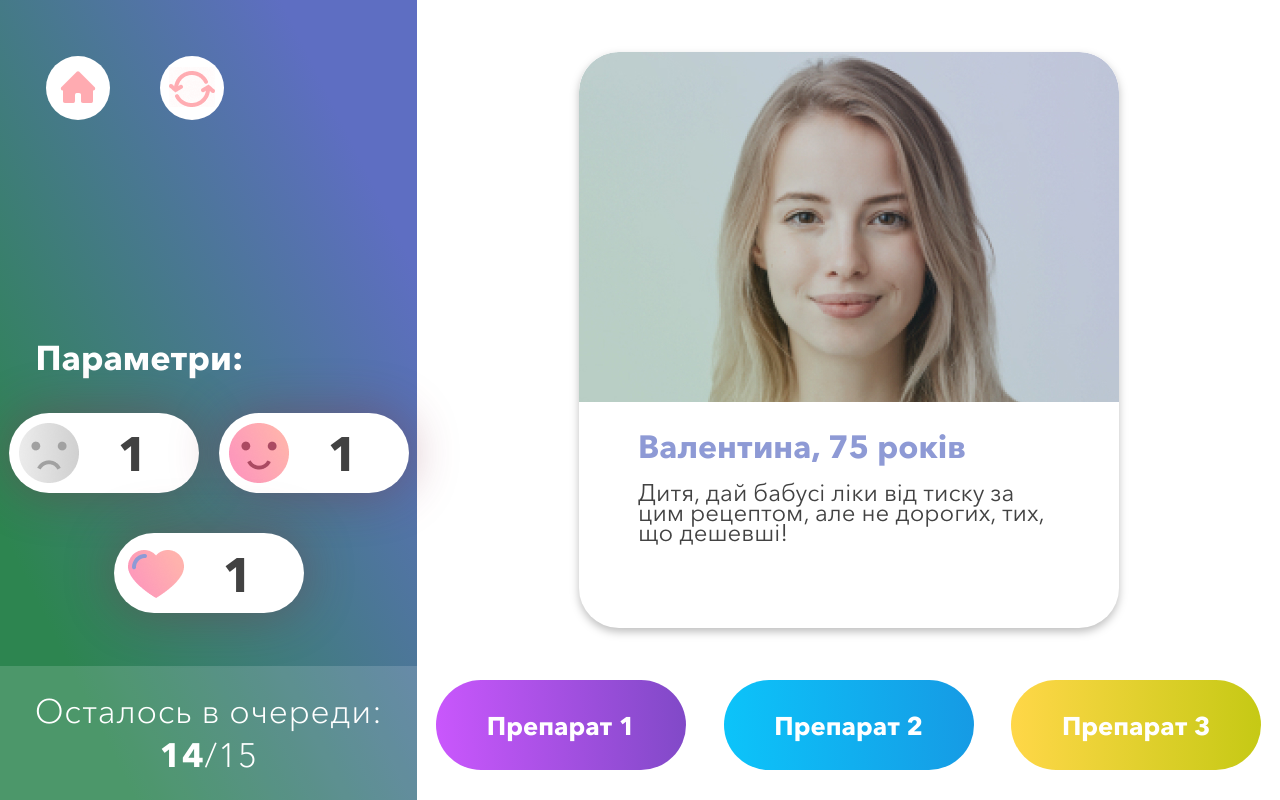
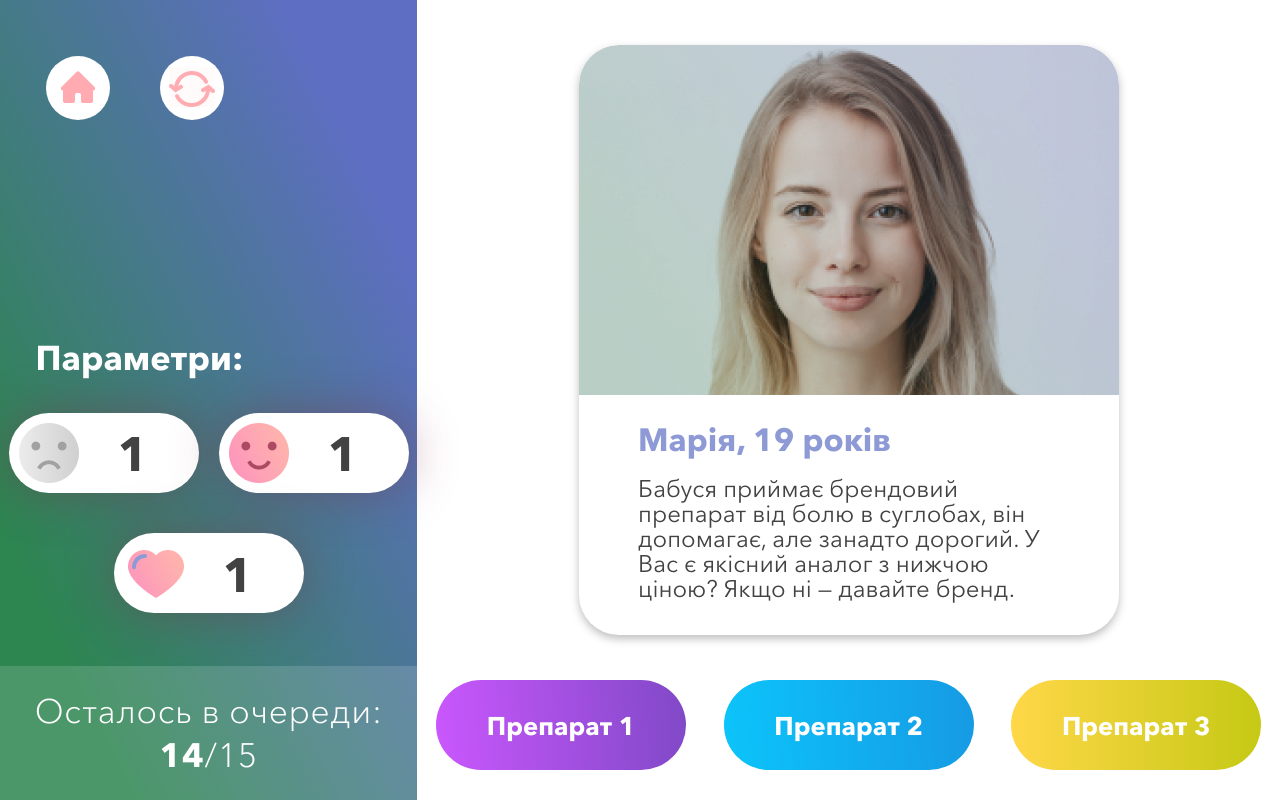
Before and after one commit to PokhodniaA/Farmacy-app-, a Vue app: page / in a window 1280 px wide. Both pictures are taken after a click on the button "Начать". Built offline with nearby package versions, Linux system fonts and the light colour scheme.

Commit message:
developing card

```diff
--- /dev/null
+++ b/src/assets/users/users.json
@@ -0,0 +1,32 @@
+[
+    {
+        "name": "Марія",
+        "age": 19,
+        "description": "Бабуся приймає брендовий препарат від болю в суглобах, він допомагає, але занадто дорогий. У Вас є якісний аналог з нижчою ціною? Якщо ні — давайте бренд.",
+        "id": 0
+    },
+    {
+        "name": "Степан",
+        "age": 61,
+        "description": "Спросоння відсунув гарячий чайник рукою та обпікся. У Вас всі ліки від опіків такі дорогі? Можна хороший препарат недорого?",
+        "id": 1
+    },
+    {
+        "name": "Любов",
+        "age": 58,
+        "description": "Лікар призначив препарат від артеріальної гіпертензії, а бренд дорого коштує. Тому мені потрібен аналог з хорошою ефективністю та приємною ціною.",
+        "id": 2
+    },
+    {
+        "name": "Олександр",
+        "age": 20,
+        "description": "Порекомендуйте ефективний препарат від болю в горлі за розумну ціну.",
+        "id": 3
+    },
+    {
+        "name": "Ірина",
+        "age": 55,
+        "description": "У мене часто невралгії, лікар призначив вітаміни групи В. Мені потрібен якісний аналог за прийнятною ціною.",
+        "id": 4
+    }
+]
--- a/src/components/Main/Card.vue
+++ b/src/components/Main/Card.vue
@@ -1,12 +1,10 @@
 <template>
   <div class="card">
-    <!-- <img :src="img" :alt="user.name" /> -->
-    <img src="@/assets/imgs/users/0.jpg" />
+    <img :src="imagePath" :alt="user.name" />
     <div class="card__text">
-      <div class="card__title">Валентина, 75 років</div>
+      <div class="card__title">{{ getUserName }}, {{ getUserYear }}</div>
       <div class="card__mainText">
-        Дитя, дай бабусі ліки від тиску за цим рецептом, але не дорогих, тих, що
-        дешевші!
+        {{ user.description }}
       </div>
     </div>
   </div>
@@ -14,11 +12,35 @@
 
 <script>
 export default {
-  //   computed: {
-  //     img() {
-  //       return `@/assets/imgs/users/${user.id}.jpg`; // поправить
-  //     },
-  //   },
+  methods: {
+    declension(number, txt) {
+      var cases = [2, 0, 1, 1, 1, 2];
+      return txt[
+        number % 100 > 4 && number % 100 < 20
+          ? 2
+          : cases[number % 10 < 5 ? number % 10 : 5]
+      ];
+    },
+  },
+  computed: {
+    imagePath() {
+      const user = this.user.id;
+      return require(`@/assets/imgs/users/${user}.png`);
+    },
+    getUserName() {
+      return this.user.name.slice(0, 1).toUpperCase() + this.user.name.slice(1);
+    },
+    getUserYear() {
+      return `${this.user.age} ${this.declension(this.user.age, [
+        "рік",
+        "роки",
+        "років",
+      ])}`;
+    },
+  },
+  props: {
+    user: Object,
+  },
 };
 </script>
 
@@ -56,7 +78,7 @@ export default {
     margin-top: 17px;
     color: $dark-text;
     font-size: 24px;
-    line-height: 20px;
+    line-height: 25px;
   }
 }
 </style>
--- a/src/components/Main/Game.vue
+++ b/src/components/Main/Game.vue
@@ -1,11 +1,11 @@
 <template>
   <div class="game">
     <div class="game__field">
-      <Card class="game__card" />
+      <Card class="game__card" :user="users[getCurrentCard]" />
     </div>
 
     <div class="game__actions">
-      <button class="game__button purple">Препарат 1</button>
+      <button class="game__button purple" @click="nextCard">Препарат 1</button>
       <button class="game__button blue">Препарат 2</button>
       <button class="game__button yellow">Препарат 3</button>
     </div>
@@ -15,9 +15,21 @@
 <script>
 import Card from "@/components/Main/Card.vue";
 
+import { mapGetters, mapMutations } from "vuex";
+
 export default {
+  methods: {
+    ...mapMutations(["showNextCard"]),
+    nextCard() {
+      this.showNextCard();
+    },
+  },
+  computed: mapGetters(["getCurrentCard"]),
   components: {
     Card,
+  },
+  props: {
+    users: Array,
   },
 };
 </script>
--- a/src/store/index.js
+++ b/src/store/index.js
@@ -4,8 +4,29 @@ import Vuex from "vuex";
 Vue.use(Vuex);
 
 export default new Vuex.Store({
-  state: {},
-  mutations: {},
+  state: {
+    users: [],
+    currentCard: 0,
+  },
+  mutations: {
+    setUsers(state, users) {
+      state.users = users
+    },
+    showNextCard(state) {
+      state.currentCard++
+    }
+  },
   actions: {},
+  getters: {
+    getCurrentCard(state) {
+      return state.currentCard < state.users.length ? state.currentCard : 0; // вместо 0 потом что-то вызвать
+    },
+    getUsers(state) {
+      return state.users
+    },
+    getUsersLength(state) {
+      return state.users.length
+    }
+  },
   modules: {}
 });
--- a/src/views/Main.vue
+++ b/src/views/Main.vue
@@ -1,7 +1,7 @@
 <template>
   <div class="main">
     <Sidebar class="main__sidebar" />
-    <Game class="main__content" />
+    <Game class="main__content" :users="users" />
   </div>
 </template>
 
@@ -9,8 +9,28 @@
 import Sidebar from "@/components/Main/Sidebar.vue";
 import Game from "@/components/Main/Game.vue";
 
+import { mapGetters, mapMutations } from "vuex";
+import data from "@/assets/users/users.json";
+
 export default {
+  data: () => ({ users: [] }),
+  methods: {
+    ...mapMutations(["setUsers"]),
+  },
+  computed: mapGetters(["getUsersLength", "getUsers"]),
   components: { Sidebar, Game },
+  created() {
+    this.users = this.getUsersLength ? this.getUsers : data;
+
+    if (this.getUsersLength) {
+      this.users = this.getUsers;
+    } else {
+      this.users = data;
+      this.setUsers(data);
+    }
+
+    console.log(this.users, "users");
+  },
 };
 </script>
 
```
Also changed, not shown: src/assets/imgs/users/0.jpg (deleted), src/assets/imgs/users/0.png (added).
